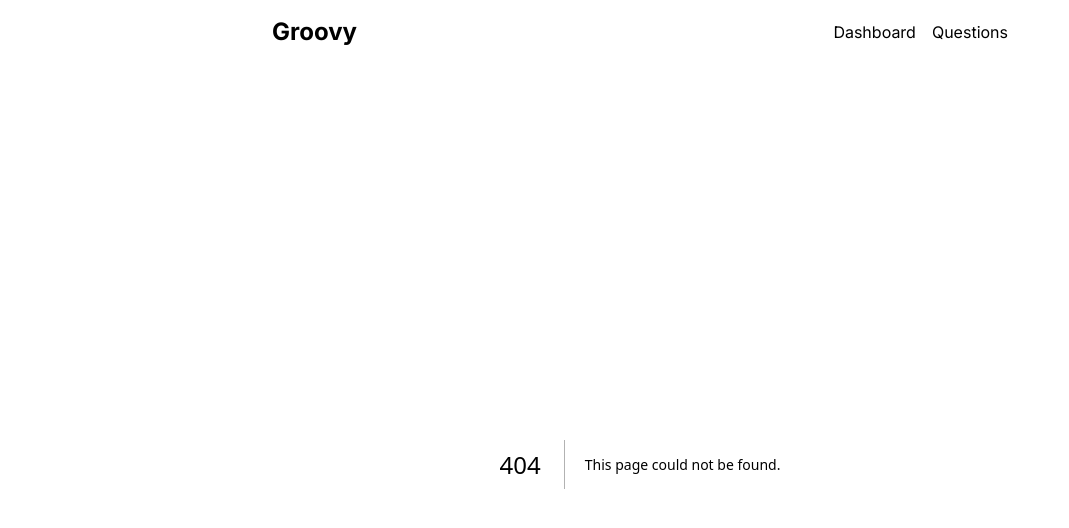
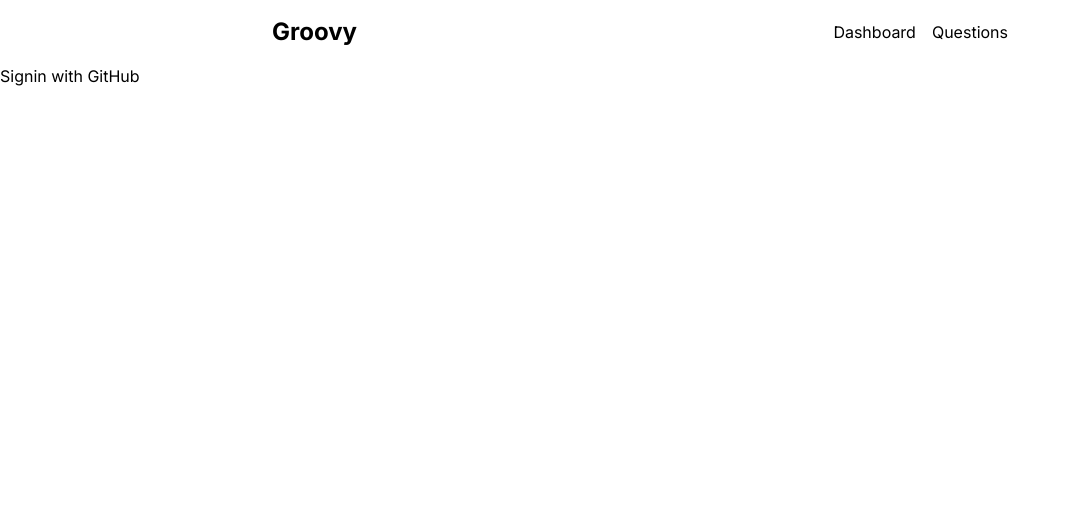
Before and after one commit to Sarthakischauhan/groovy, a Next.js app: page /login in a window 1280 px wide. Before the commit this address had no page. Shown: the top 528 px of the page, without its empty margins (0-1069 px from the left). Built offline with nearby package versions, Linux system fonts and the light colour scheme.

Commit message:
Basic next/auth setup done

```diff
--- /dev/null
+++ b/app/api/auth/[...nextauth]/route.ts
@@ -0,0 +1,2 @@
+import { handlers } from "@/utils/auth"
+export const { GET, POST } = handlers
--- /dev/null
+++ b/app/components/Signin.tsx
@@ -0,0 +1,14 @@
+import { signIn } from "@/utils/auth"
+
+export default function SignIn() {
+  return (
+    <form
+      action={async () => {
+        "use server"
+        await signIn("github")
+      }}
+    >
+      <button type="submit">Signin with GitHub</button>
+    </form>
+  )
+}
--- /dev/null
+++ b/app/login/page.tsx
@@ -0,0 +1,8 @@
+import SignIn from "../components/Signin"
+const page = () => {
+  return (
+    <SignIn />
+  )
+}
+
+export default page
--- a/package.json
+++ b/package.json
@@ -20,6 +20,7 @@
     "lucide-react": "^0.438.0",
     "moment": "^2.30.1",
     "next": "14.2.7",
+    "next-auth": "^5.0.0-beta.25",
     "react": "^18",
     "react-dom": "^18",
     "tailwind-merge": "^2.5.2",
--- a/tsconfig.json
+++ b/tsconfig.json
@@ -22,6 +22,6 @@
       "@/*": ["./*"]
     }
   },
-  "include": ["next-env.d.ts", "**/*.ts", "**/*.tsx", ".next/types/**/*.ts", "app/components/ui/Card.js"],
+  "include": ["next-env.d.ts", "**/*.ts", "**/*.tsx", ".next/types/**/*.ts", "app/components/ui/Card.js", "types/**/*.ts" ],
   "exclude": ["node_modules"]
 }
--- /dev/null
+++ b/utils/auth.ts
@@ -0,0 +1,5 @@
+import NextAuth from "next-auth"
+import GitHub from "next-auth/providers/github"
+export const { handlers, signIn, signOut, auth } = NextAuth({
+  providers: [GitHub],
+})
```
Also changed, not shown: 1 other file (tests, documents, lock files or other folders).
